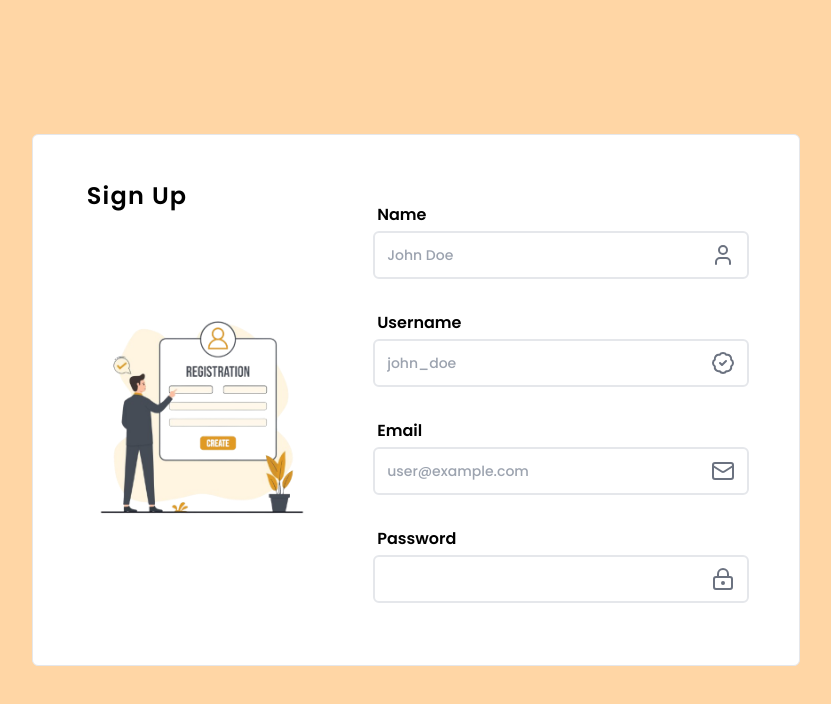
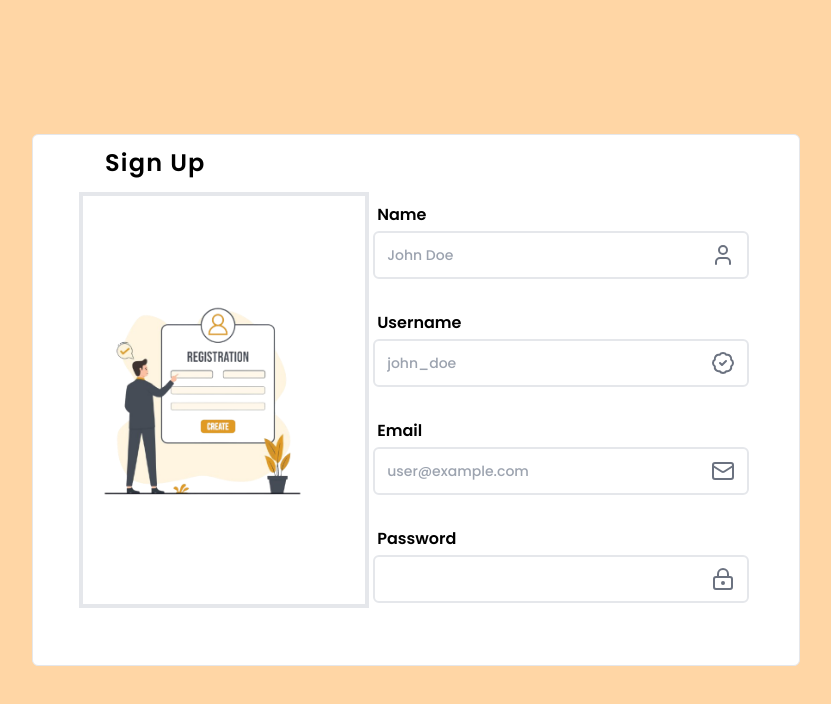
Before and after one commit to TanmayVidhate/DonorCircle_2, a React (Vite) app in the folder client/: page /signup in a window 1280 px wide. Shown: the top 704 px of the page, without its empty margins (224-1055 px from the left). Built offline with nearby package versions, Linux system fonts and the light colour scheme.

Commit message:
add position

```diff
--- a/client/src/Components/SingupForm.jsx
+++ b/client/src/Components/SingupForm.jsx
@@ -78,16 +78,16 @@ function SingupForm() {
         <>
             <div className='flex flex-col justify-center items-center w-screen h-screen bg-[#ffd6a5]  '>
                 {/* <Navbar /> */}
-                <div className='flex flex-col border rounded-md w-5/6 p-5 bg-white lg:flex-row lg:justify-center lg:items-center lg:w-3/5 '>
+                <div className='flex flex-col border rounded-md w-5/6 p-5 bg-white lg:flex-row lg:justify-center lg:items-center lg:w-3/5 lg:relative'>
 
                     {/* First Div */}
-                    <div className='order-2  lg:order-1 lg:w-2/5 '>
-                        <p className='invisible  text-2xl font-semibold ml-2 tracking-wider lg:visible '>Sign Up</p>
+                    <div className='order-2  lg:order-1 lg:w-2/5 border-4 '>
+                        <p className='invisible  text-2xl font-semibold ml-2 tracking-wider lg:visible lg:absolute lg:top-3 lg:left-16   '>Sign Up</p>
                         <Image img_url={imgurl} className="!w-5/6 !object-scale-down sm:!object-scale-down md:!object-scale-down lg:!object-contain h-80  " />
                     </div>
 
                     {/* Second Div */}
-                    <div className='order-1  overflow-y-auto overflow-x-hidden scrollbar-hide lg:order-2 lg:h-full lg:w-96  '>
+                    <div className='order-1  overflow-y-auto overflow-x-hidden scrollbar-hide lg:order-2 lg:h-full lg:w-96 '>
                         <p className='visible text-2xl font-semibold ml-2 tracking-wider sm:text-3xl md:text-4xl lg:invisible  '>Sign Up</p>
                         <form className=' flex flex-col items-center w-full h-[450px] '
                             onSubmit={handleSubmit(onSubmit)}
```
